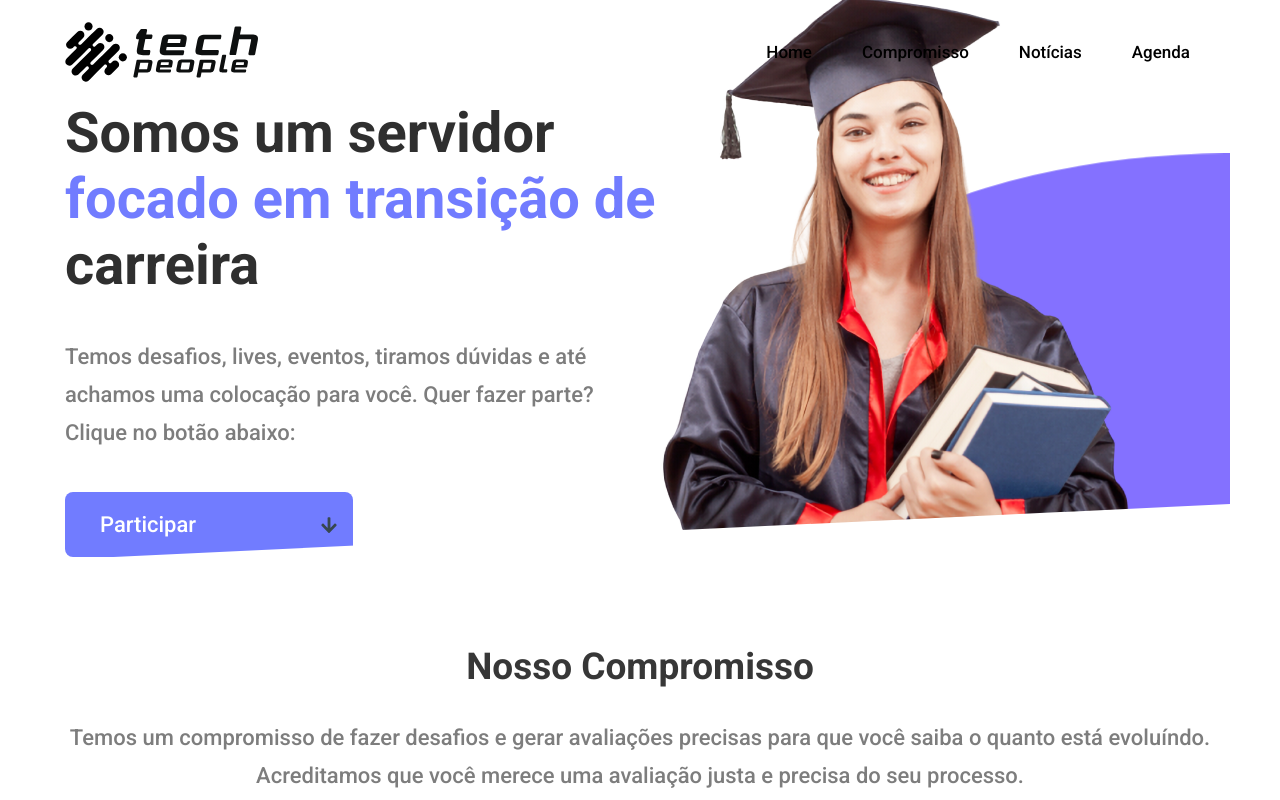
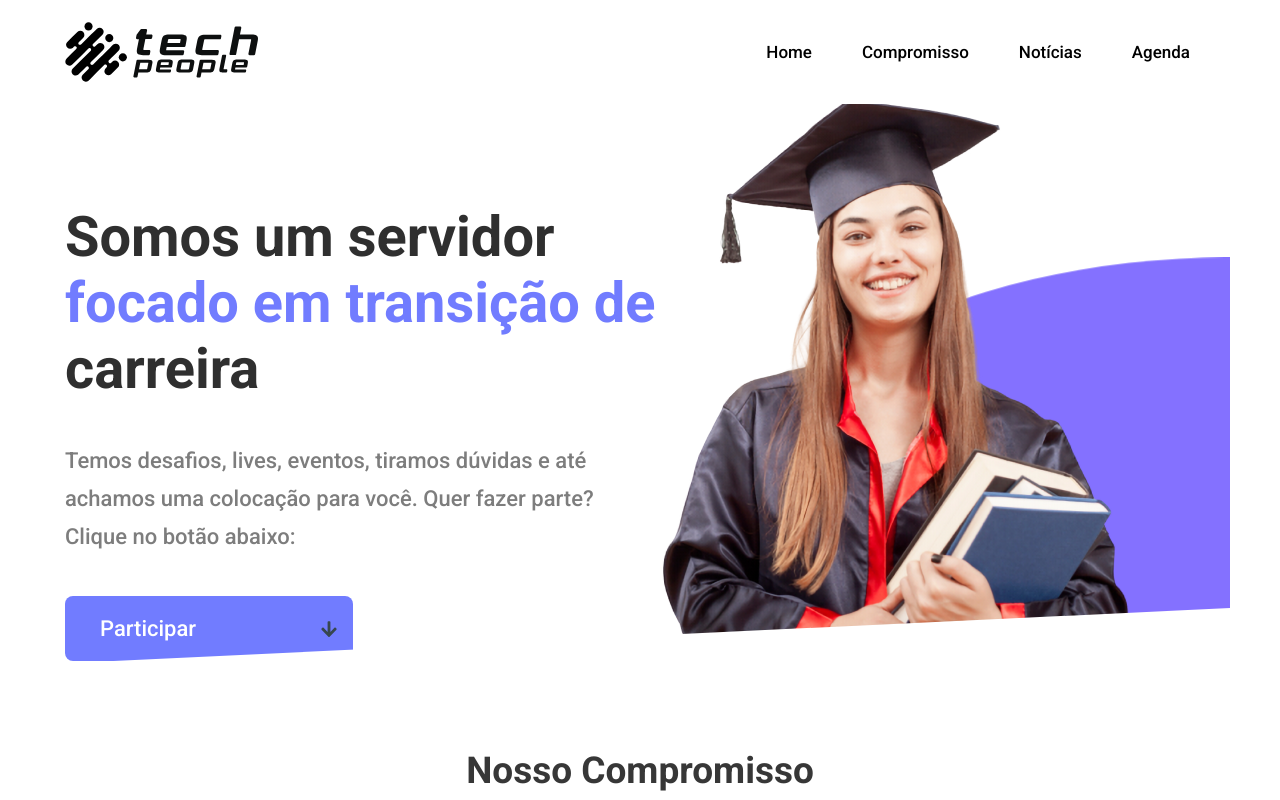
Before and after one commit to VictorHAP1603/tech-people, a React (Create React App) app: page / in a window 1280 px wide. Shown: the top 800 px of the page. Built offline with nearby package versions, Linux system fonts and the light colour scheme.

Commit message:
adicionado margin-top na section banner

```diff
--- a/src/pages/Home/Banner/style.ts
+++ b/src/pages/Home/Banner/style.ts
@@ -20,6 +20,7 @@ export const Container = styled.section`
   clip-path: polygon(0 0, 100% 0%, 100% 90%, 0% 100%);
 
   overflow: hidden;
+    margin-top: 13vh;
 
   .content {
     padding: 100px 0px 50px 0px;
```
